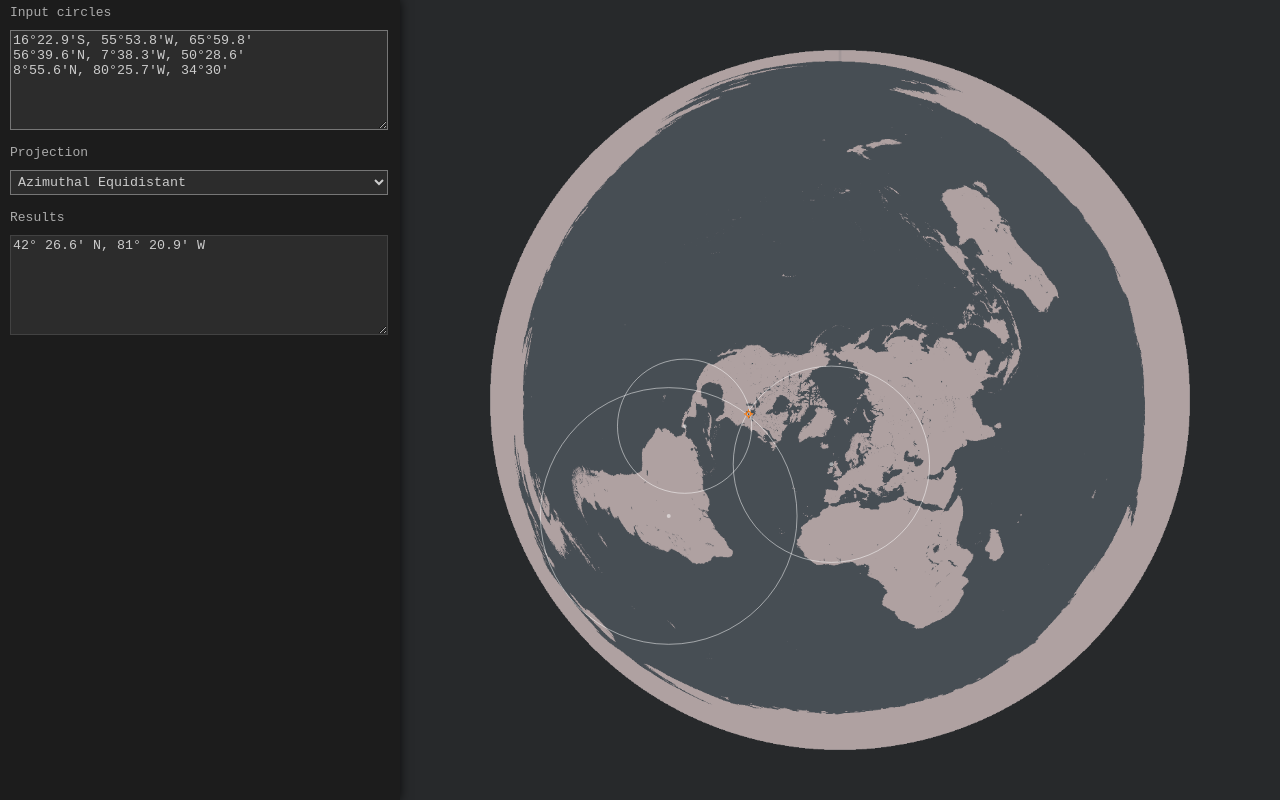
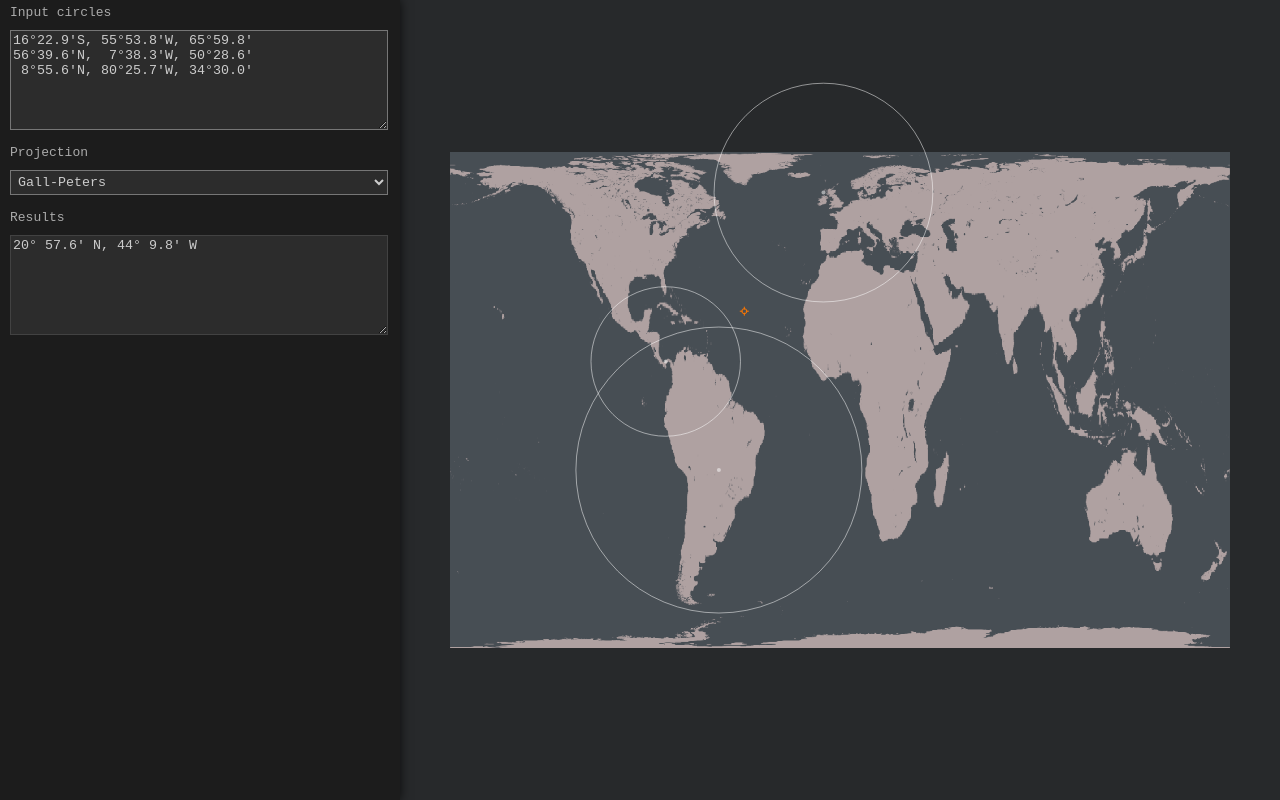
Before and after one commit to onlinebacon/flat-trilaterator, a plain HTML site: page index.html in a window 1280 px wide. Drawn offline with Linux system fonts and the light colour scheme.

Commit message:
Gall-peters added

```diff
--- a/js/main.js
+++ b/js/main.js
@@ -160,8 +160,8 @@ const resetSearchers = () => {
 
 circlesInput.value = `
 16°22.9'S, 55°53.8'W, 65°59.8'
-56°39.6'N, 7°38.3'W, 50°28.6'
-8°55.6'N, 80°25.7'W, 34°30'
+56°39.6'N,  7°38.3'W, 50°28.6'
+ 8°55.6'N, 80°25.7'W, 34°30.0'
 `.split('\n').filter(line => line.trim()).join('\n');
 
 updateCircles();
--- a/js/projections.js
+++ b/js/projections.js
@@ -1,6 +1,6 @@
 import loadImage from './load-image.js';
 
-const { PI, sqrt, exp, log, sin, cos, tan, atan, acos } = Math;
+const { PI, sqrt, exp, log, sin, cos, tan, atan, asin, acos } = Math;
 const D45 = PI/4;
 const D360 = PI*2;
 const D180 = PI;
@@ -70,4 +70,21 @@ const eq = {
 	},
 };
 
-export default [ ae, mercator, eq ];
+const gpRatio = Math.PI/2;
+
+const gallpeters = {
+	name: 'Gall-Peters',
+	ratio: gpRatio,
+	radianScale: D360/gpRatio,
+	img: loadImage('./img/gallpeters.png'),
+	toNormal: ([ lat, lon ]) => [
+		lon/D360 + 0.5,
+		0.5 - sin(lat)/2,
+	],
+	toCoord: ([ x, y ]) => [
+		asin((0.5 - y)*2),
+		x*D360 - D180,
+	],
+};
+
+export default [ gallpeters, eq, ae, mercator ];
```
Also changed, not shown: index.html (+9 -0 lines), img/gallpeters.png (added).
